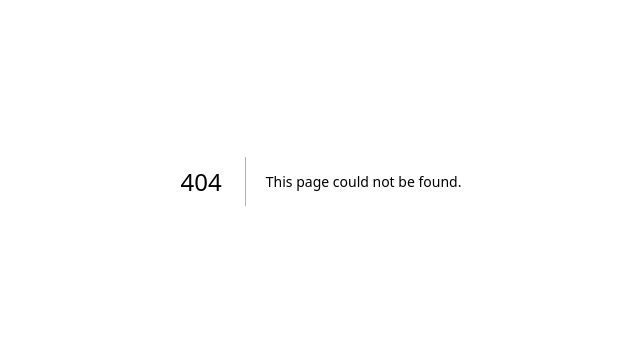
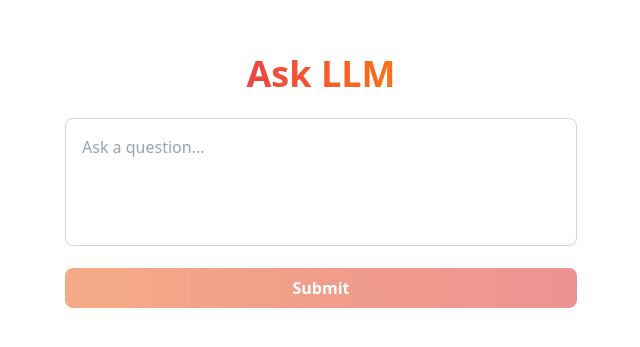
Before and after one commit to dishit7/Scrappy, a Next.js app in the folder client/: page /query in a window 1280 px wide. Before the commit this address had no page. Shown: the part 219-566 px from the top of the page, without its empty margins (319-959 px from the left). Built offline with nearby package versions, Linux system fonts and the light colour scheme.

Commit message:
add ask llm page and fix userid issue

```diff
--- a/client/package.json
+++ b/client/package.json
@@ -11,14 +11,15 @@
   "dependencies": {
     "@radix-ui/react-select": "^2.1.2",
     "@radix-ui/react-slot": "^1.1.0",
+    "axios": "^1.7.7",
     "class-variance-authority": "^0.7.0",
     "clsx": "^2.1.1",
     "lucide-react": "^0.456.0",
     "next": "15.0.2",
     "react": "19.0.0-rc-02c0e824-20241028",
     "react-dom": "19.0.0-rc-02c0e824-20241028",
-    "tailwind-merge": "^2.5.4",
-    "tailwindcss-animate": "^1.0.7"
+    "smart-readme-generator": "^1.0.6",
+   "tailwindcss-animate": "^1.0.7"
   },
   "devDependencies": {
     "@types/node": "^20",
--- /dev/null
+++ b/client/src/app/query/page.tsx
@@ -0,0 +1,85 @@
+"use client";
+import { useState } from "react";
+import axios from "axios";
+
+const AskLLM = () => {
+  const [query, setQuery] = useState("");
+  const [response, setResponse] = useState("");
+  const [error, setError] = useState("");
+  const [loading, setLoading] = useState(false);
+const handleQuerySubmit = async () => {
+  setLoading(true);
+  setError("");
+  setResponse("");
+
+  const token = localStorage.getItem('token');
+  if (!token) {
+    alert("You need to log in first.");
+    setLoading(false);
+    return;
+  }
+
+  if (!query) {
+    setError("Query is required.");
+    setLoading(false);
+    return;
+  }
+
+  try {
+    const res = await fetch(`${process.env.NEXT_PUBLIC_API_URL}/api/query`, {
+      method: "POST",
+      headers: {
+        "Content-Type": "application/json",
+        "Authorization": `Bearer ${token}`, // Token in Authorization header
+      },
+      body: JSON.stringify({ query }), // Replace `userId` with the actual user ID if available
+    });
+
+    const data = await res.json();
+    if (!res.ok) {
+      throw new Error(data.error || "Failed to fetch response.");
+    }
+
+      setResponse(data.response );
+      console.log(`Response now is ${data.response }`)
+  } catch (err) {
+    console.error("Error fetching response:", err);
+    setError("Something went wrong. Please try again.");
+  } finally {
+    setLoading(false);
+  }
+};
+
+  return (
+    <div className="flex flex-col items-center justify-center min-h-screen p-4">
+      <h1 className="text-4xl font-bold mb-6 text-transparent bg-clip-text bg-gradient-to-r from-red-500 to-orange-500">
+        Ask LLM
+      </h1>
+      <div className="w-full max-w-lg">
+        <textarea
+          value={query}
+          onChange={(e) => setQuery(e.target.value)}
+          placeholder="Ask a question..."
+          className="w-full h-32 p-4 border border-gray-300 rounded-lg resize-none focus:outline-none focus:ring-2 focus:ring-orange-500"
+        />
+        <button
+          onClick={handleQuerySubmit}
+          disabled={!query || loading}
+          className="mt-4 w-full py-2 px-4 bg-gradient-to-r from-orange-600 to-red-600 text-white font-semibold rounded-lg hover:bg-orange-700 disabled:opacity-50"
+        >
+          {loading ? "Fetching Response..." : "Submit"}
+        </button>
+        {error && <p className="mt-4 text-red-500">{error}</p>}
+    {response && (
+  <div className="mt-6 p-4 bg-white border border-gray-200 rounded-lg shadow-lg">
+    <h2 className="text-xl font-semibold text-orange-600">Response:</h2>
+    <pre className="mt-2 text-gray-800 whitespace-pre-wrap">{response}</pre>
+  </div>
+)}
+
+      </div>
+    </div>
+  );
+};
+
+export default AskLLM;
--- /dev/null
+++ b/client/src/components/ui/askLLm.tsx
@@ -0,0 +1,62 @@
+"use client";
+import { useState } from "react";
+import axios from "axios";
+
+const AskLLM = () => {
+  const [query, setQuery] = useState("");
+  const [response, setResponse] = useState("");
+  const [error, setError] = useState("");
+  const [loading, setLoading] = useState(false);
+
+  const handleQuerySubmit = async () => {
+    setLoading(true);
+    setError("");
+    setResponse("");
+
+    try {
+      const res = await axios.post("/api/query", {
+        query,
+        user_id: "12345", // Replace with actual user_id or fetch dynamically
+      });
+
+      setResponse(res.data.response);
+    } catch (err) {
+      console.error("Error fetching response:", err);
+      setError("Something went wrong. Please try again.");
+    } finally {
+      setLoading(false);
+    }
+  };
+
+  return (
+    <div className="flex flex-col items-center justify-center min-h-screen p-4">
+      <h1 className="text-4xl font-bold mb-6 text-transparent bg-clip-text bg-gradient-to-r from-red-500 to-orange-500">
+        Ask LLM
+      </h1>
+      <div className="w-full max-w-lg">
+        <textarea
+          value={query}
+          onChange={(e) => setQuery(e.target.value)}
+          placeholder="Ask a question..."
+          className="w-full h-32 p-4 border border-gray-300 rounded-lg resize-none focus:outline-none focus:ring-2 focus:ring-orange-500"
+        />
+        <button
+          onClick={handleQuerySubmit}
+          disabled={!query || loading}
+          className="mt-4 w-full py-2 px-4 bg-gradient-to-r from-orange-600 to-red-600 text-white font-semibold rounded-lg hover:bg-orange-700 disabled:opacity-50"
+        >
+          {loading ? "Fetching Response..." : "Submit"}
+        </button>
+        {error && <p className="mt-4 text-red-500">{error}</p>}
+        {response && (
+          <div className="mt-6 p-4 bg-white border border-gray-200 rounded-lg shadow-lg">
+            <h2 className="text-xl font-semibold text-orange-600">Response:</h2>
+            <p className="mt-2 text-gray-800">{response}</p>
+          </div>
+        )}
+      </div>
+    </div>
+  );
+};
+
+export default AskLLM;
```
Also changed, not shown: 1 other file (tests, documents, lock files or other folders).
